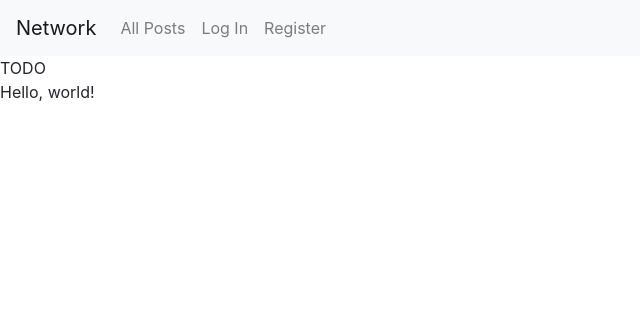
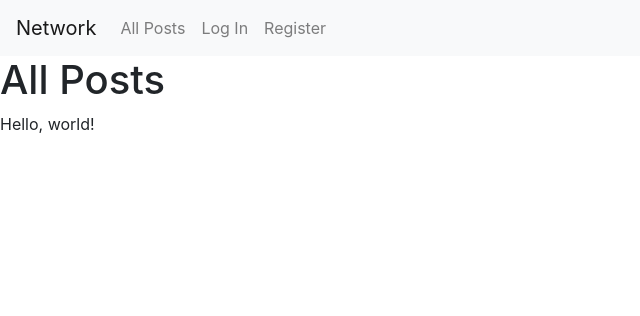
Before and after one commit to eduardoluis11/network, a Django app: page / in a window 1280 px wide. Shown: the top 316 px of the page, without its empty margins (0-640 px from the left). Run offline with Django 3.2, Linux system fonts and the light colour scheme; some libraries are stand-ins or nearby versions.

Commit message:
Updated New Post Algorithm

```diff
--- /dev/null
+++ b/network/forms.py
@@ -0,0 +1,14 @@
+# This contains the Django forms of the web app
+
+from django import forms
+from .models import Post, Like, Follower
+
+""" Form for creating posts.
+
+I will give it a character limit of 300 characters to imitate Twitter's character limit.
+
+Source of the code snippet for creating new posts: my homework assignment submission
+for the "commerce" project for Web50: https://github.com/me50/eduardoluis11/tree/web50/projects/2020/x/commerce
+"""
+class CreatePostForm(forms.Form):
+    new_post = forms.CharField(max_length=300, widget=forms.Textarea)
--- a/network/templates/network/index.html
+++ b/network/templates/network/index.html
@@ -7,21 +7,46 @@ https://www.reddit.com/r/django/comments/f12r0r/invalid_block_tag_on_line_17_sta
 {% load static %}
 
 {% block body %}
-    TODO
+
+
+    <!-- I will make the index.html file the “All Posts” page. -->
+    <h1>All Posts</h1>
+
+    <!-- I will add the csrf token. For that, I will add the <form> tags in the page that will let me create posts.
+    However, the form itself will be created using Django forms. For that, I will create a file called forms.py, and
+    create the form there.
+
+    I will add the form for creating a post here in the “All Posts” page.
+
+    I will only render the form for creating a post if the user’s logged in. I should add a “login required” decorator
+    in the index.html file for the <form> tag (source: my "commerce" homework submission:
+    https://github.com/me50/eduardoluis11/tree/web50/projects/2020/x/commerce .)
+
+    I will use the "as_p" notation while calling the form so that the format looks good in different screen
+    sizes. -->
+    {% if user.is_authenticated %}
+        <form method="post">
+            {% csrf_token %}
+
+            {{form.as_p}}   <!-- Django form -->
+
+            <input class="btn btn-primary" type="submit" value="Post">  <!-- Submit button -->
+        </form>
+    {% endif %}
 
     <!-- DEBUG code: This will let me test if React is working (source:
     https://youtu.be/jrBhi8wbzPw  -->
     <div id="react-test"></div>
 
     <!-- DEBUG code: This will test if I my code is actually detecting JS code -->
-    <script>
-        console.log("This JS code was executed directly into the index.html file.")
-    </script>
+<!--    <script>-->
+<!--        console.log("This JS code was executed directly into the index.html file.")-->
+<!--    </script>-->
 
 
 {% endblock %}
 
-<!-- This will call the .js file, which contains all of the JS code. Source:
+<!-- This will call the .js file, which contains all the JS code. Source:
 https://cs50.harvard.edu/web/2020/projects/3/mail/ .
 
 I will add the "babel" attribute to it so that the browser is able to interpret
--- a/network/views.py
+++ b/network/views.py
@@ -4,11 +4,30 @@ from django.http import HttpResponse, HttpResponseRedirect
 from django.shortcuts import render
 from django.urls import reverse
 
-from .models import User
+# This Imports all the models
+from .models import User, Post, Follower, Like
 
+""" This will let me use the "@login_required" attribute (source: my "commerce"
+homework submmission:
+https://github.com/me50/eduardoluis11/tree/web50/projects/2020/x/commerce )
+"""
+from django.contrib.auth.decorators import login_required
 
+# This will let me import the forms from forms.py
+from .forms import CreatePostForm
+
+""" Index view. This will have the "All Posts" page.
+
+Here, I will call the post creation Django form from forms.py.
+"""
 def index(request):
-    return render(request, "network/index.html")
+
+    # This calls the post creation form
+    form = CreatePostForm()
+
+    return render(request, "network/index.html", {
+        "form": form,
+    })
 
 
 def login_view(request):
```
